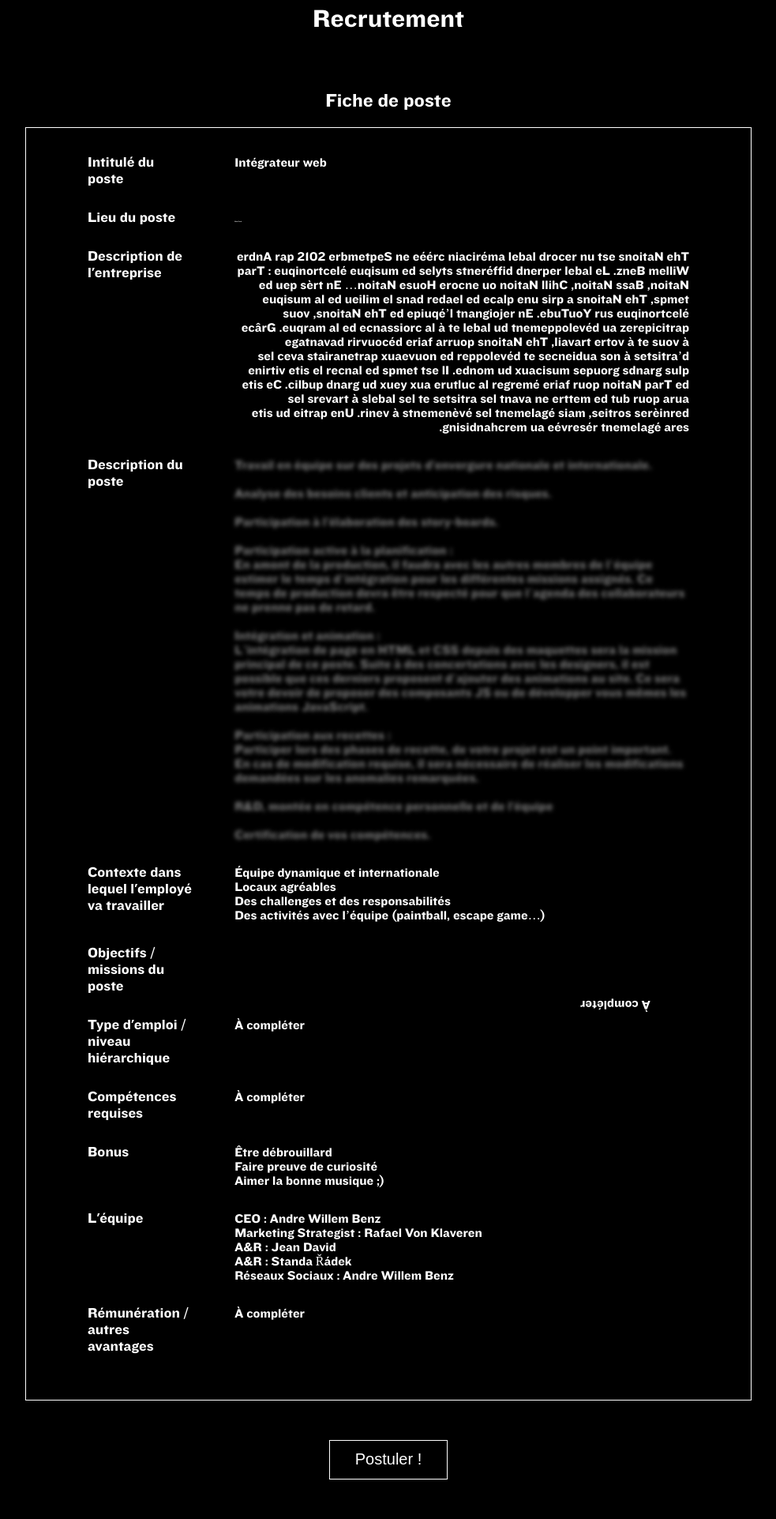
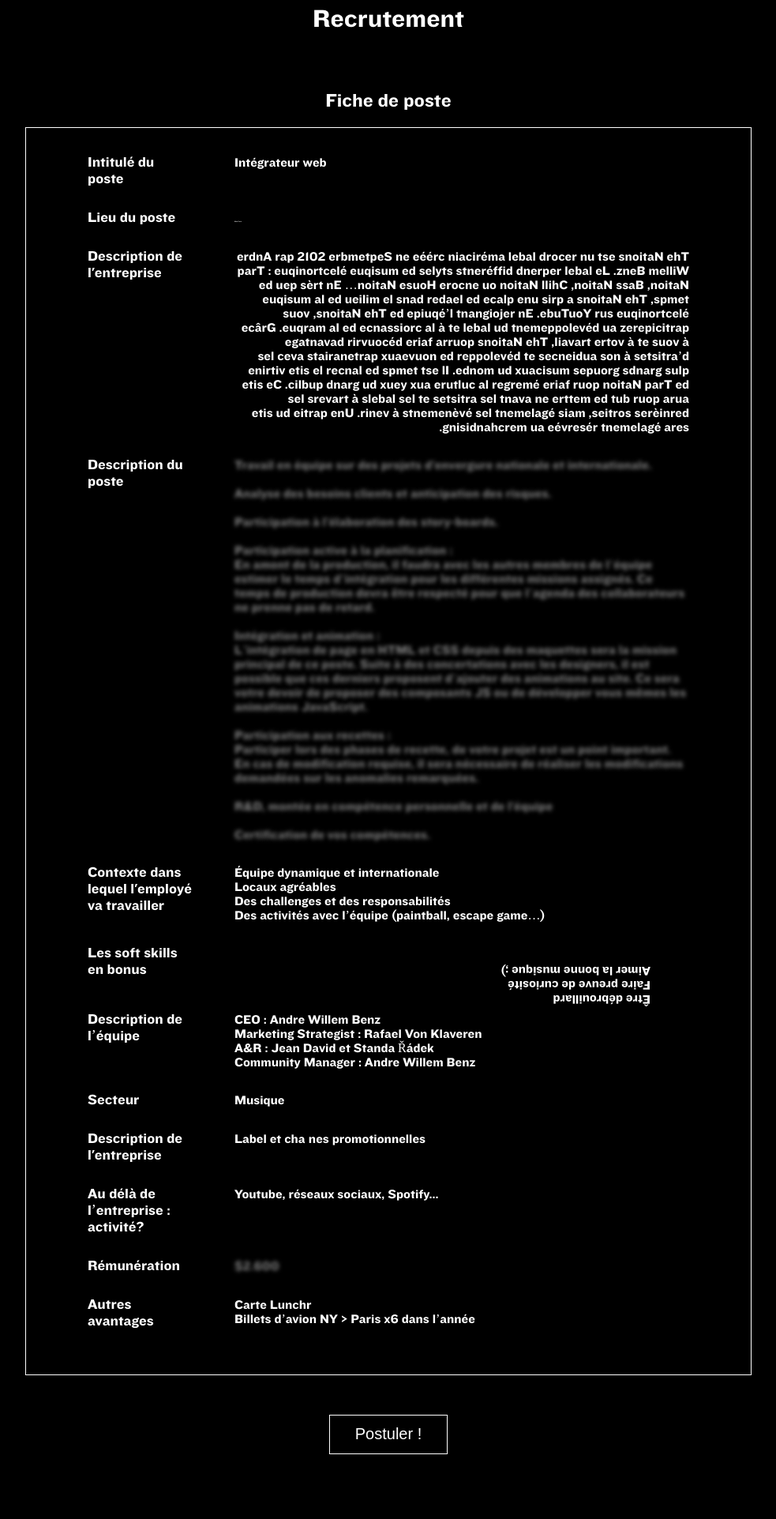
Before and after one commit to louisl98/thenations-recrutement, a PHP site: page / in a window 1280 px wide. Shown: the part 165-2088 px from the top of the page at 79% size, without its empty margins (148-1131 px from the left). After the commit the page ends 2006 px from the top, so only its background shows below. Run offline with PHP 8.4, Linux system fonts and the light colour scheme.

Commit message:
finishing the bordel

```diff
--- a/index.html
+++ b/index.html
@@ -51,34 +51,38 @@
                     Des activités avec l’équipe (paintball, escape game…)</td>
             </tr>
             <tr>
-                <td>Objectifs / missions du poste</td>
-                <td class ="h2">À compléter</td>
-            </tr>
-            <tr>
-                <td>Type d'emploi / niveau hiérarchique</td>
-                <td>À compléter</td>
-            </tr>
-            <tr>
-                <td>Compétences requises</td>
-                <td>À compléter</td>
-            </tr>
-            <tr>
-                <td>Bonus</td>
-                <td>Être débrouillard<br>
+                <td>Les soft skills en bonus</td>
+                <td class ="h2">Être débrouillard<br>
                     Faire preuve de curiosité<br>
                     Aimer la bonne musique ;)</td>
             </tr>
             <tr>
-                <td>L'équipe</td>
+                <td>Description de l’équipe </td>
                 <td>CEO : Andre Willem Benz<br>
                     Marketing Strategist : Rafael Von Klaveren<br>
-                    A&R : Jean David<br>
-                    A&R : Standa Řádek<br>
-                    Réseaux Sociaux : Andre Willem Benz<br></td>
+                    A&R : Jean David et Standa Řádek<br>
+                    Community Manager : Andre Willem Benz</td>
             </tr>
             <tr>
-                <td>Rémunération / autres avantages</td>
-                <td>À compléter</td>
+                <td>Secteur</td>
+                <td>Musique</td>
+            </tr>
+            <tr>
+                <td>Description de l'entreprise</td>
+                <td>Label et chaînes promotionnelles</td>
+            </tr>
+            <tr>
+                <td>Au délà de l’entreprise : activité?</td>
+                <td>Youtube, réseaux sociaux, Spotify...</td>
+            </tr>
+            <tr>
+                <td>Rémunération</td>
+                <td class="descriptionJob">$2.600</td>
+            </tr>
+            <tr>
+                <td>Autres avantages</td>
+                <td>Carte Lunchr<br>
+                    Billets d’avion NY > Paris x6 dans l’année</td>
             </tr>
         </table>
     </div>
--- a/style.css
+++ b/style.css
@@ -11,6 +11,10 @@ body{
     flex-direction: column;
     align-items: center;
     margin: 0;
+    -webkit-user-select: none;
+    -moz-user-select: none;
+    -ms-user-select: none;
+    user-select: none;
 }
 
 h1,h2{
```
